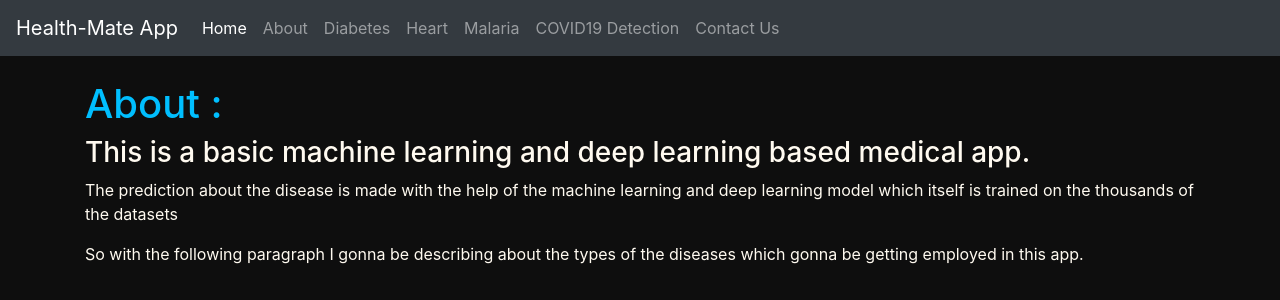
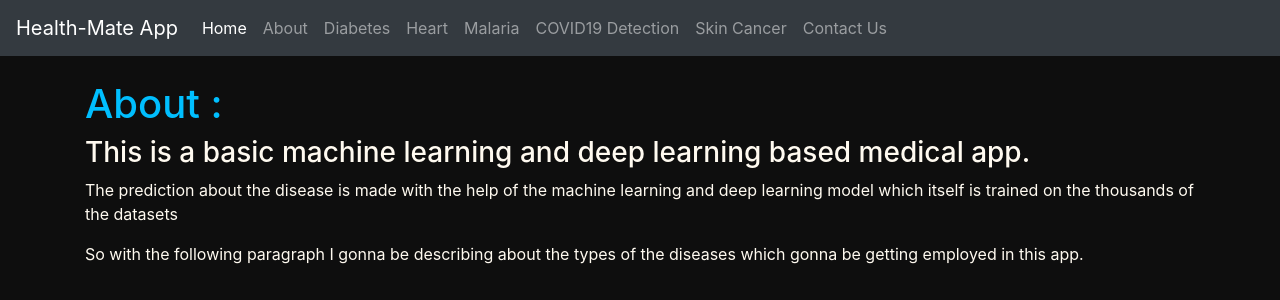
Before and after one commit to Anand-ark/Health-Mate-Webapp-Using-Django, a Django app: page /about in a window 1280 px wide. Shown: the top 300 px of the page. Run offline with Django 3.2, Linux system fonts and the light colour scheme; parts of the project's set-up code (start-up, migrations or seed data) failed here and were passed over.

Commit message:
Update base.html

```diff
--- a/templates/base.html
+++ b/templates/base.html
@@ -45,6 +45,10 @@
         <a class="nav-link" href="/covid">COVID19 Detection</a>
 
       </li>
+            <li class="nav-item">
+        <a class="nav-link" href="/skin">Skin Cancer</a>
+
+      </li>
 
       <li class="nav-item">
         <a class="nav-link" href="/contact">Contact Us </a>
```
